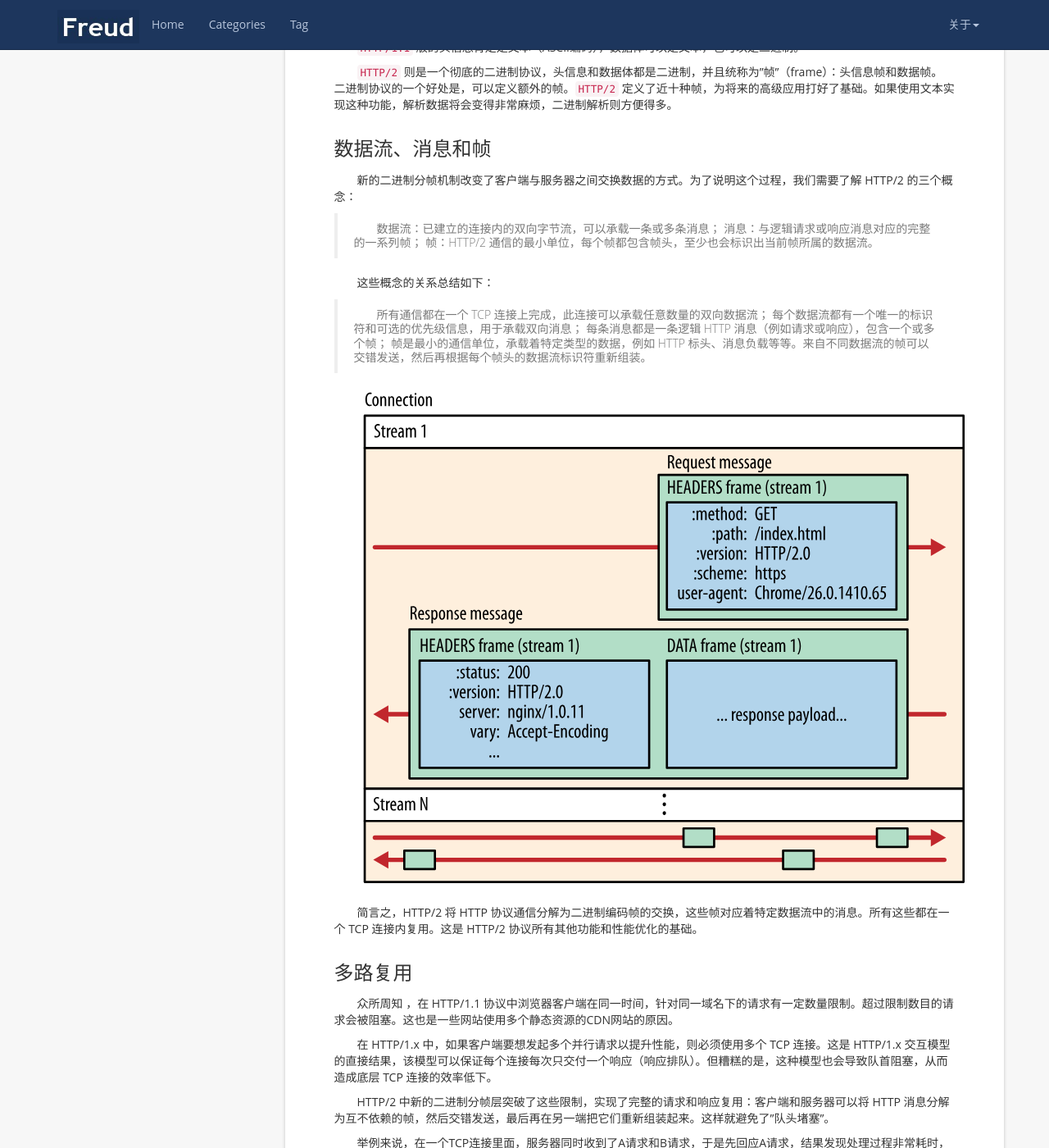
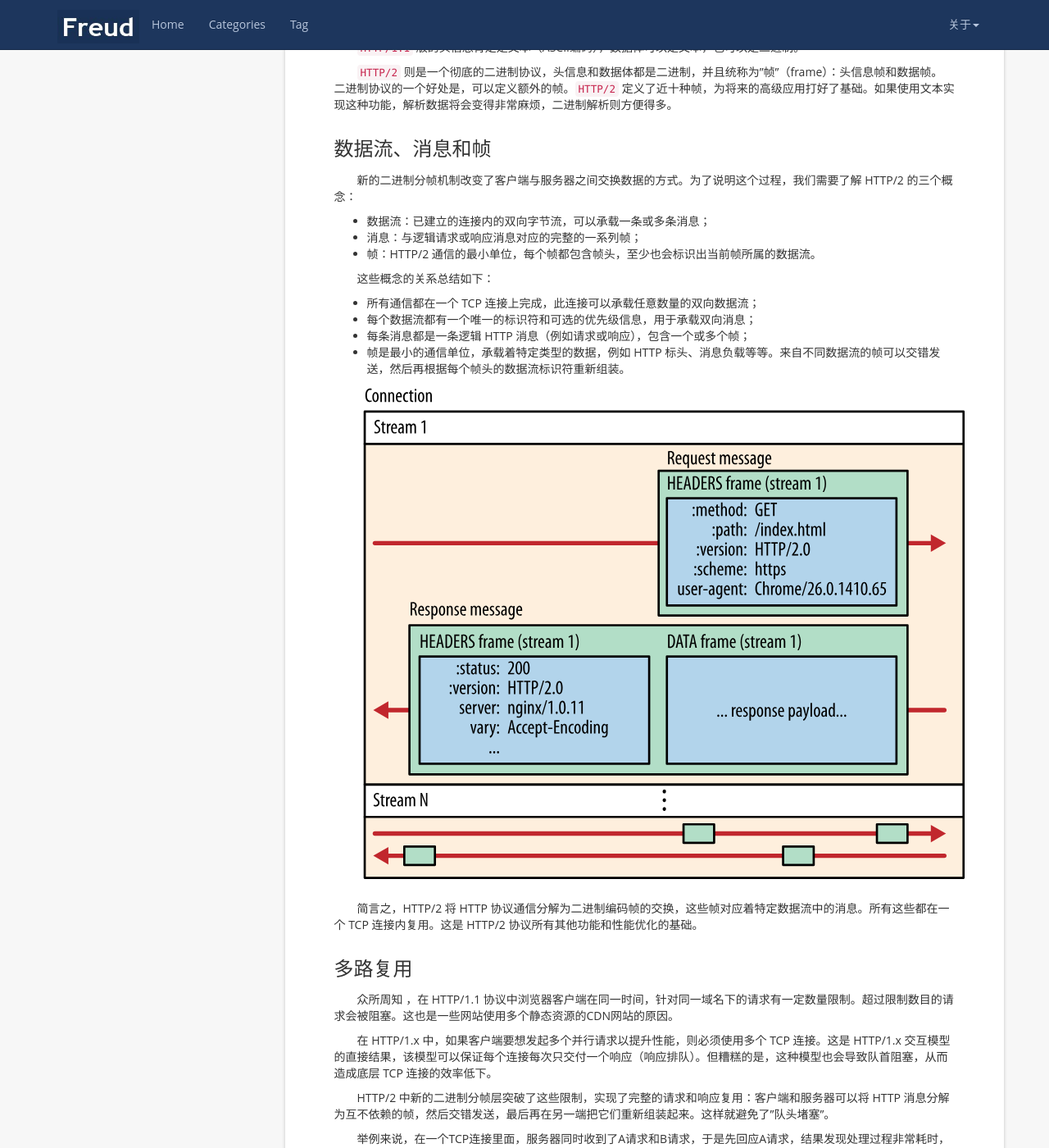
Before and after one commit to peiyanhuang/MyBlog, a Jekyll site: the page built from _posts/2017-11-24-http2.md, in a window 1280 px wide and 1400 px high, scrolled down 1648 px. Shown: the whole window at 82% size. Built offline with Jekyll 4.4.1, drawn with Linux system fonts in a browser that asks for light colours; nearby versions of some CDN libraries; some of the changed text lies outside the part shown.

Commit message:
update style

```diff
--- a/_posts/2017-11-24-http2.md
+++ b/_posts/2017-11-24-http2.md
@@ -41,16 +41,16 @@ HTTP/2 所有性能增强的核心在于新的二进制分帧层，它定义了
 
 新的二进制分帧机制改变了客户端与服务器之间交换数据的方式。为了说明这个过程，我们需要了解 HTTP/2 的三个概念：
 
-> 数据流：已建立的连接内的双向字节流，可以承载一条或多条消息；
-> 消息：与逻辑请求或响应消息对应的完整的一系列帧；
-> 帧：HTTP/2 通信的最小单位，每个帧都包含帧头，至少也会标识出当前帧所属的数据流。
+- 数据流：已建立的连接内的双向字节流，可以承载一条或多条消息；
+- 消息：与逻辑请求或响应消息对应的完整的一系列帧；
+- 帧：HTTP/2 通信的最小单位，每个帧都包含帧头，至少也会标识出当前帧所属的数据流。
 
 这些概念的关系总结如下：
 
-> 所有通信都在一个 TCP 连接上完成，此连接可以承载任意数量的双向数据流；
-> 每个数据流都有一个唯一的标识符和可选的优先级信息，用于承载双向消息；
-> 每条消息都是一条逻辑 HTTP 消息（例如请求或响应），包含一个或多个帧；
-> 帧是最小的通信单位，承载着特定类型的数据，例如 HTTP 标头、消息负载等等。来自不同数据流的帧可以交错发送，然后再根据每个帧头的数据流标识符重新组装。
+- 所有通信都在一个 TCP 连接上完成，此连接可以承载任意数量的双向数据流；
+- 每个数据流都有一个唯一的标识符和可选的优先级信息，用于承载双向消息；
+- 每条消息都是一条逻辑 HTTP 消息（例如请求或响应），包含一个或多个帧；
+- 帧是最小的通信单位，承载着特定类型的数据，例如 HTTP 标头、消息负载等等。来自不同数据流的帧可以交错发送，然后再根据每个帧头的数据流标识符重新组装。
 
 ![image]({{'/images/browser/streams_messages_frames01.svg'|prepend:site.baseurl}})
 
@@ -69,12 +69,12 @@ HTTP/2 中新的二进制分帧层突破了这些限制，实现了完整的请
 
 多路复用的能力是 HTTP/2 最重要的一项增强。事实上，这个机制会在整个网络技术栈中引发一系列连锁反应，从而带来巨大的性能提升，让我们可以：
 
-> 并行交错地发送多个请求，请求之间互不影响;
-> 并行交错地发送多个响应，响应之间互不干扰;
-> 使用一个连接并行发送多个请求和响应;
-> 不必再为绕过 HTTP/1.x 限制而做很多工作（请参阅针对 [HTTP/1.x 进行优化](https://hpbn.co/optimizing-application-delivery/#optimizing-for-http1x)，例如级联文件、image sprites 和域名分片);
-> 消除不必要的延迟和提高现有网络容量的利用率，从而减少页面加载时间。
-> 等等…
+- 并行交错地发送多个请求，请求之间互不影响;
+- 并行交错地发送多个响应，响应之间互不干扰;
+- 使用一个连接并行发送多个请求和响应;
+- 不必再为绕过 HTTP/1.x 限制而做很多工作（请参阅针对 [HTTP/1.x 进行优化](https://hpbn.co/optimizing-application-delivery/#optimizing-for-http1x)，例如级联文件、image sprites 和域名分片);
+- 消除不必要的延迟和提高现有网络容量的利用率，从而减少页面加载时间。
+- 等等…
 
 HTTP/2 中的新二进制分帧层解决了 HTTP/1.x 中存在的队首阻塞问题，也消除了并行处理和发送请求及响应时对多个连接的依赖。 结果，应用速度更快、开发更简单、部署成本更低。
 
```
